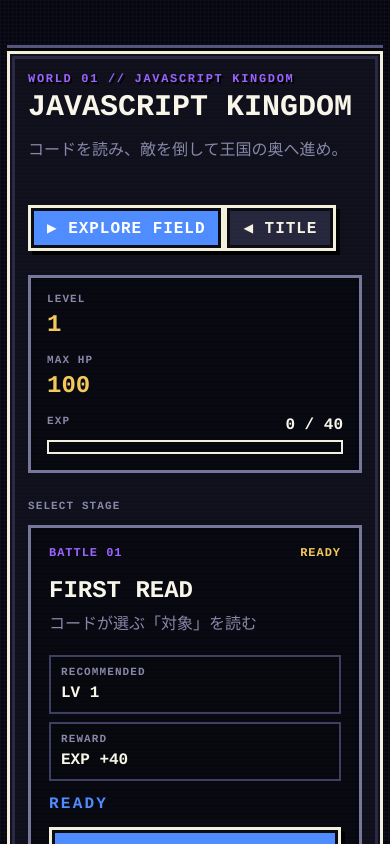
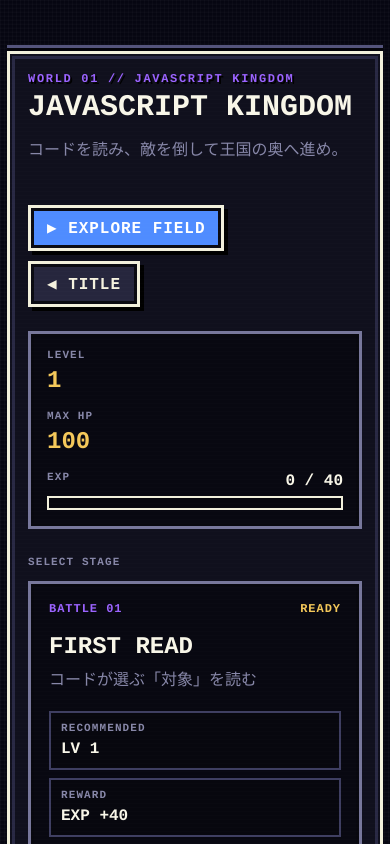
Before and after one commit to mui-1729/code-reading-rpg, a React (Vite) app: page /javascript in a window 390 px wide. Shown: the top 844 px of the page. Built offline with nearby package versions, Linux system fonts and the light colour scheme.

Commit message:
style: polish field and area navigation actions

```diff
--- a/src/field.css
+++ b/src/field.css
@@ -233,6 +233,13 @@
   line-height: 1.6;
 }
 
+.area-header-actions {
+  display: flex;
+  justify-content: flex-end;
+  gap: 10px;
+  flex-wrap: wrap;
+}
+
 @media (max-width: 700px) {
   .field-header {
     display: grid;
@@ -257,6 +264,10 @@
     flex: 1 1 160px;
     justify-content: center;
   }
+
+  .area-header-actions {
+    justify-content: flex-start;
+  }
 }
 
 @media (max-width: 460px) {
@@ -279,4 +290,8 @@
   .field-dpad {
     margin: 0 auto;
   }
+
+  .area-header-actions {
+    display: grid;
+  }
 }
```
